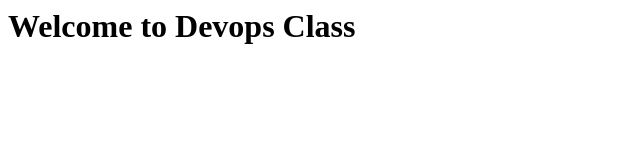
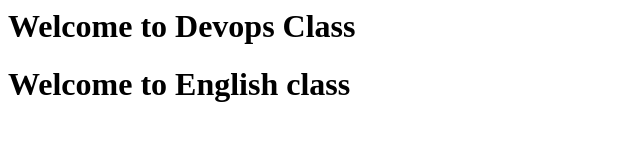
Before and after one commit to ersraj536/firstrepo, a plain HTML site: page index.html in a window 1280 px wide. Shown: the whole page, without its empty margins (0-640 px from the left). Drawn offline with Linux system fonts and the light colour scheme.

Commit message:
second commit

```diff
--- a/index.html
+++ b/index.html
@@ -1 +1,2 @@
 <h1> Welcome to Devops Class </h1>
+<h1> Welcome to English class </h1>
```
